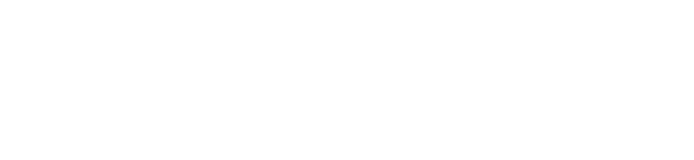
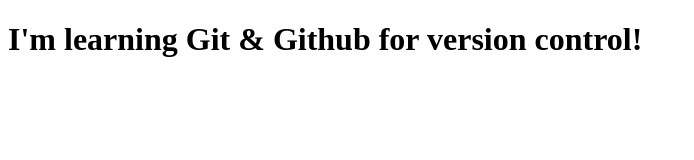
Before and after one commit to friday-techie/myrepo, a plain HTML site: page index.html in a window 1280 px wide. Shown: the whole page, without its empty margins (0-694 px from the left). Drawn offline with Linux system fonts and the light colour scheme.

Commit message:
second version of index.html file

```diff
--- a/index.html
+++ b/index.html
@@ -6,6 +6,6 @@
   <title>Git & GitHub!</title>
 </head>
 <body>
-
+  <h1>I'm learning Git & Github for version control!</h1>
 </body>
 </html>
```
